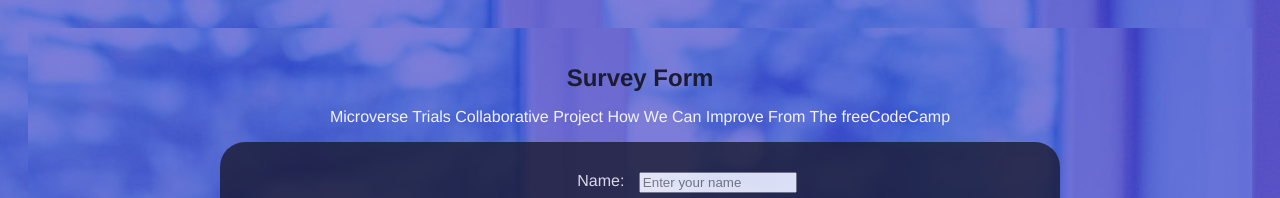
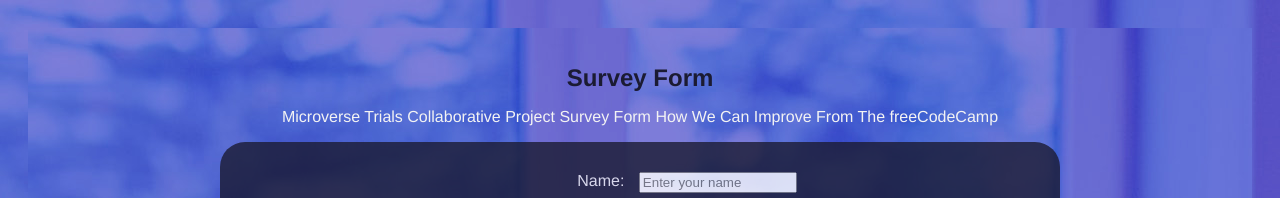
Before and after one commit to Kumilachew-g/Kumilachew-Andrea, a plain HTML site: page index.html in a window 1280 px wide. Shown: the top 198 px of the page. Drawn offline with Linux system fonts and the light colour scheme.

```diff
--- a/index.html
+++ b/index.html
@@ -10,8 +10,8 @@
   <body>
     <h1 id="title" class="form_title">Survey Form</h1>
     <p id="description">
-      Microverse Trials Collaborative Project How We Can Improve From The
-      freeCodeCamp
+      Microverse Trials Collaborative Project Survey Form How We Can Improve
+      From The freeCodeCamp
     </p>
     <div id="container">
       <form id="survey-form" action="Submit">
```
